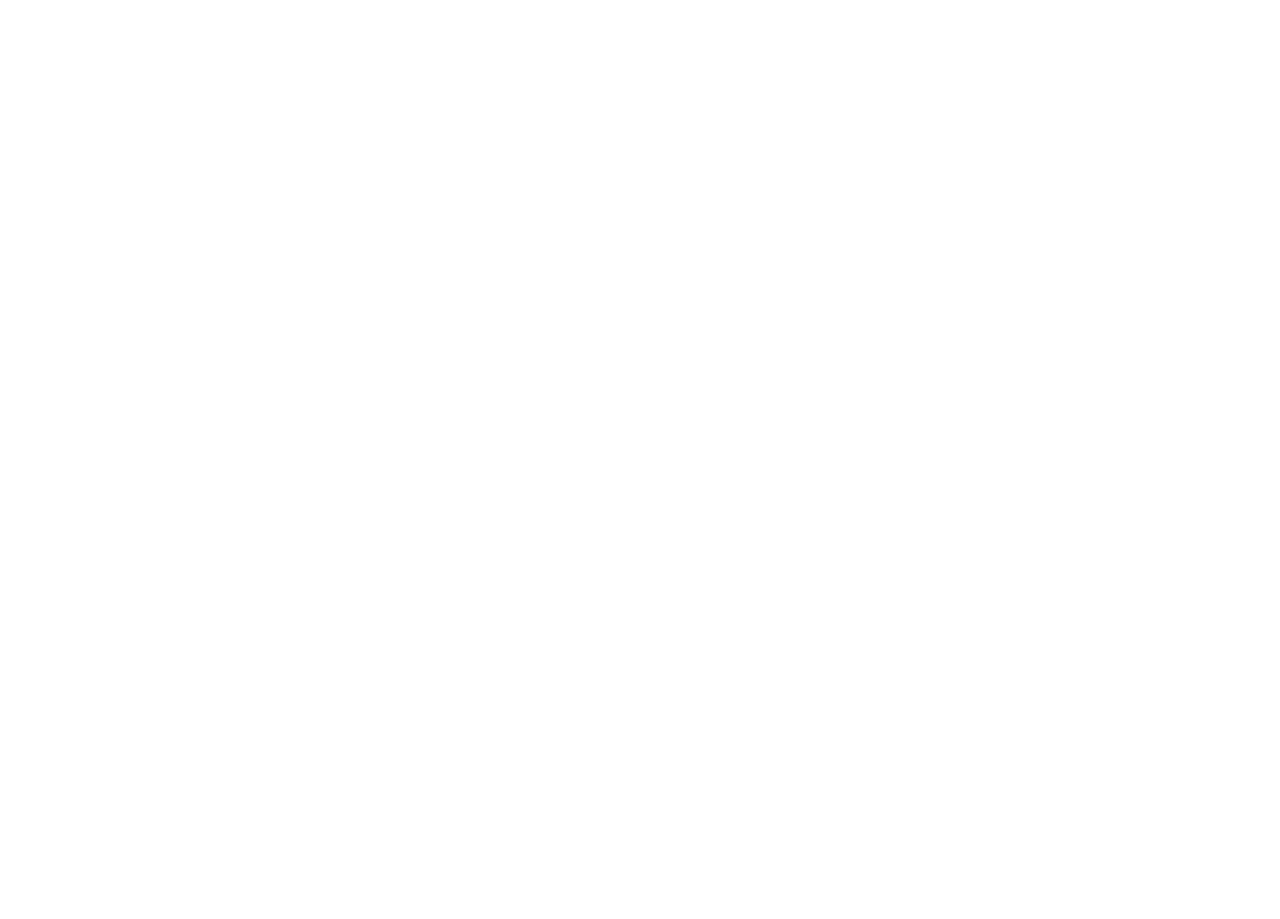
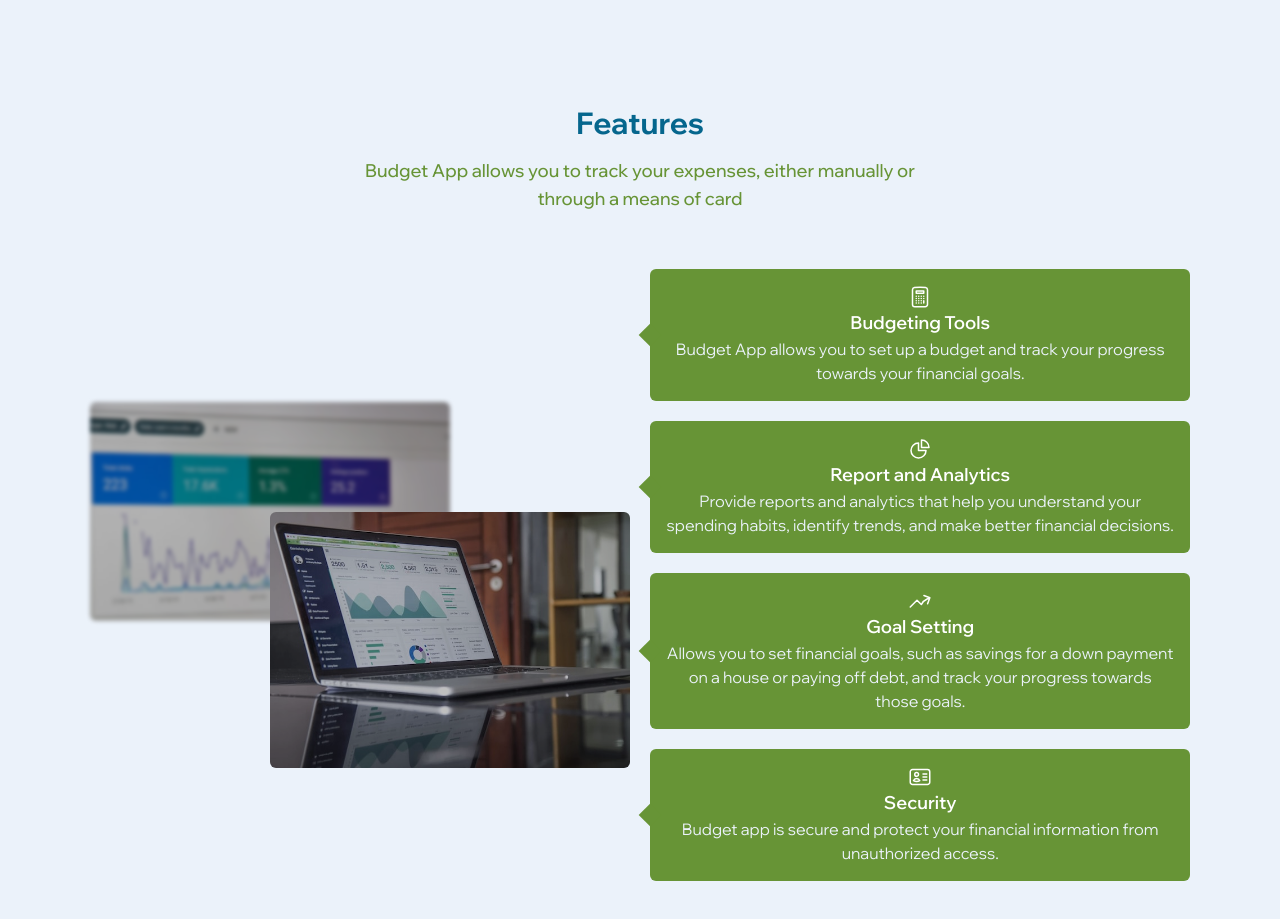
Before and after one commit to AnitaIkediashi/budget-app, a React (Create React App) app: page / in a window 1280 px wide. Shown: the part 591-1510 px from the top of the page. Before the commit the page ends 800 px from the top, so only its background shows below. Built offline with nearby package versions, Linux system fonts and the light colour scheme.

Commit message:
Added Features Component

```diff
--- a/package.json
+++ b/package.json
@@ -3,6 +3,7 @@
   "version": "0.1.0",
   "private": true,
   "dependencies": {
+    "@heroicons/react": "^2.0.18",
     "@testing-library/jest-dom": "^5.16.5",
     "@testing-library/react": "^13.4.0",
     "@testing-library/user-event": "^13.5.0",
--- a/src/App.js
+++ b/src/App.js
@@ -1,9 +1,10 @@
-import { HeroDesktop } from "./components";
+import { Features, HeroDesktop } from "./components";
 
 function App() {
   return (
     <>
       <HeroDesktop />
+      <Features />
     </>
   );
 }
--- /dev/null
+++ b/src/components/Card.jsx
@@ -0,0 +1,9 @@
+import React from "react";
+
+const Card = ({className, children}) => {
+  return <div className={`h-fit text-white p-4 bg-dark-green rounded-md relative before:absolute before:content-[''] before:w-4 before:h-4  before:bg-dark-green before:top-1/2 before:-left-2 before:rotate-45 before:-translate-y-1/2 ${className}`}>
+    {children}
+  </div>;
+};
+
+export default Card;
--- /dev/null
+++ b/src/components/Features.jsx
@@ -0,0 +1,50 @@
+import React from "react";
+import Header from "./Header";
+import IMG1 from '../assets/images/service-three.jpg'
+import IMG2 from '../assets/images/service-one.jpg'
+import Card from "./Card";
+import { features } from "../data";
+
+const Features = () => {
+  return (
+    <section className="py-14 px-8 lg:px-[7%] ">
+      {/* heading */}
+      <Header title="Features" />
+      <p className="text-center max-w-xl mx-auto py-4 text-dark-green text-lg font-medium mb-10">
+        Budget App allows you to track your expenses, either manually or through
+        a means of card
+      </p>
+      <div className="grid grid-cols-2 items-center gap-5 h-full">
+        <div className="grid grid-cols-3">
+          {/* image */}
+          <div className="col-start-1 col-end-3 row-start-1 row-end-3">
+            <img
+              src={IMG1}
+              alt="first img"
+              className="brightness-75 rounded-md blur-[2px]"
+            />
+          </div>
+          <div className="col-start-2 col-end-4 row-start-2 row-end-4 ">
+            <img
+              src={IMG2}
+              alt="second img"
+              className="brightness-75 rounded-md "
+            />
+          </div>
+        </div>
+        <div>
+          {/* features */}
+          {features.map(({ icon, desc, title }, index) => (
+            <Card className="flex items-center justify-center mb-5 flex-col" key={index}>
+              <div className="text-white w-6 h-6" >{icon}</div>
+              <h3 className="font-semibold text-lg">{title}</h3>
+              <p className="text-center text-dull-white">{desc}</p>
+            </Card>
+          ))}
+        </div>
+      </div>
+    </section>
+  );
+};
+
+export default Features;
--- /dev/null
+++ b/src/components/Header.jsx
@@ -0,0 +1,7 @@
+import React from "react";
+
+const Header = ({title, className}) => {
+  return <h3 className={`text-dark-blue font-bold text-3xl text-center ${className}`}>{title}</h3>;
+};
+
+export default Header;
--- a/src/components/index.js
+++ b/src/components/index.js
@@ -1 +1,2 @@
 export {default as HeroDesktop} from './HeroDesktop'
+export {default as Features} from './Features'
--- a/src/data.js
+++ b/src/data.js
@@ -1,3 +1,8 @@
+import {CalculatorIcon} from '@heroicons/react/24/outline'
+import {ChartPieIcon} from '@heroicons/react/24/outline'
+import {ArrowTrendingUpIcon} from '@heroicons/react/24/outline'
+import {IdentificationIcon} from '@heroicons/react/24/outline'
+
 export const navLinks = [
   {
     link: '#',
@@ -12,3 +17,26 @@
     title: 'Reviews'
   },
 ]
+
+export const features = [
+  {
+    icon: <CalculatorIcon />,
+    title: "Budgeting Tools",
+    desc: "Budget App allows you to set up a budget and track your progress towards your financial goals.",
+  },
+  {
+    icon: <ChartPieIcon />,
+    title: "Report and Analytics",
+    desc: "Provide reports and analytics that help you understand your spending habits, identify trends, and make better financial decisions.",
+  },
+  {
+    icon: <ArrowTrendingUpIcon />,
+    title: "Goal Setting",
+    desc: "Allows you to set financial goals, such as savings for a down payment on a house or paying off debt, and track your progress towards those goals.",
+  },
+  {
+    icon: <IdentificationIcon />,
+    title: "Security",
+    desc: "Budget app is secure and protect your financial information from unauthorized access.",
+  },
+];
--- a/src/index.css
+++ b/src/index.css
@@ -14,7 +14,7 @@
 
 body {
   font-family: 'Wix Madefor Display', sans-serif;
-  /* background: radial-gradient(at center, #EBF2FA, #FFFFFF); */
+  background-color: #EBF2FA;
 }
 
 .hero-bg:before {
```
Also changed, not shown: 1 other file (tests, documents, lock files or other folders).
